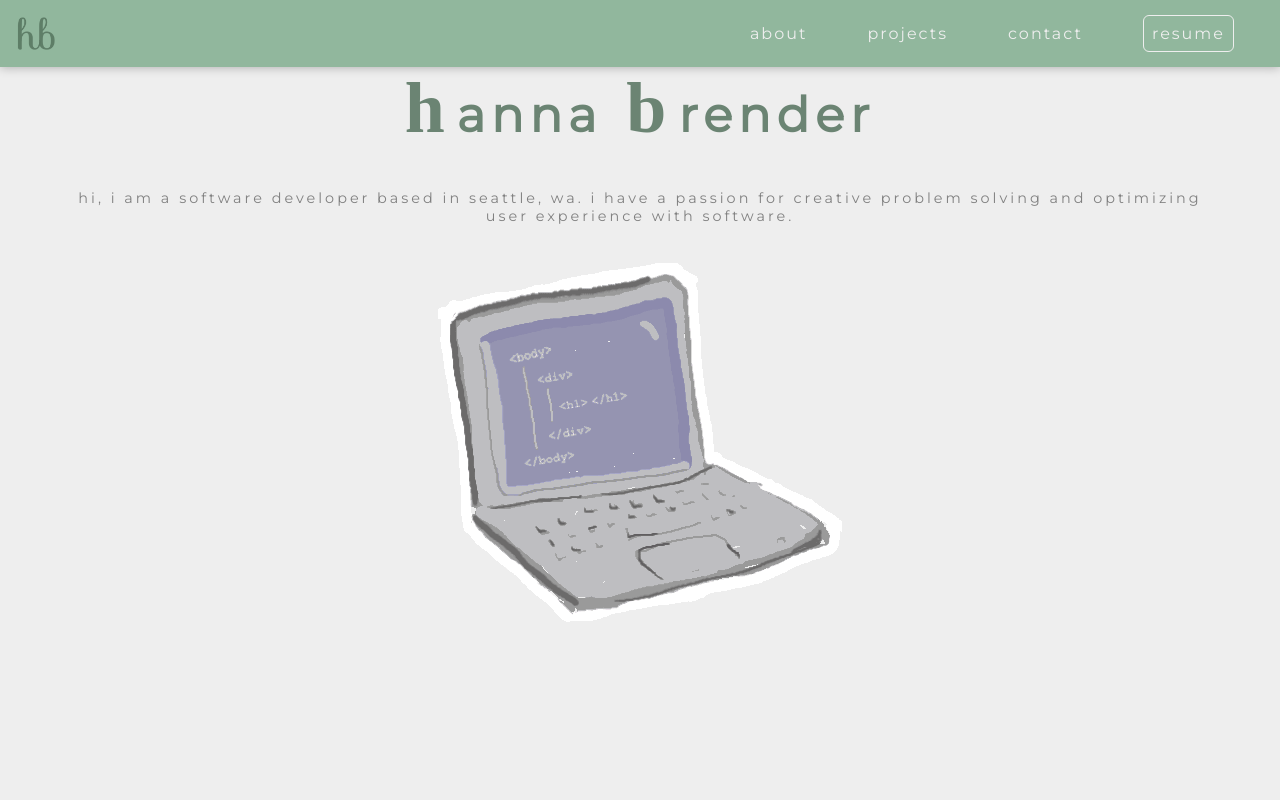
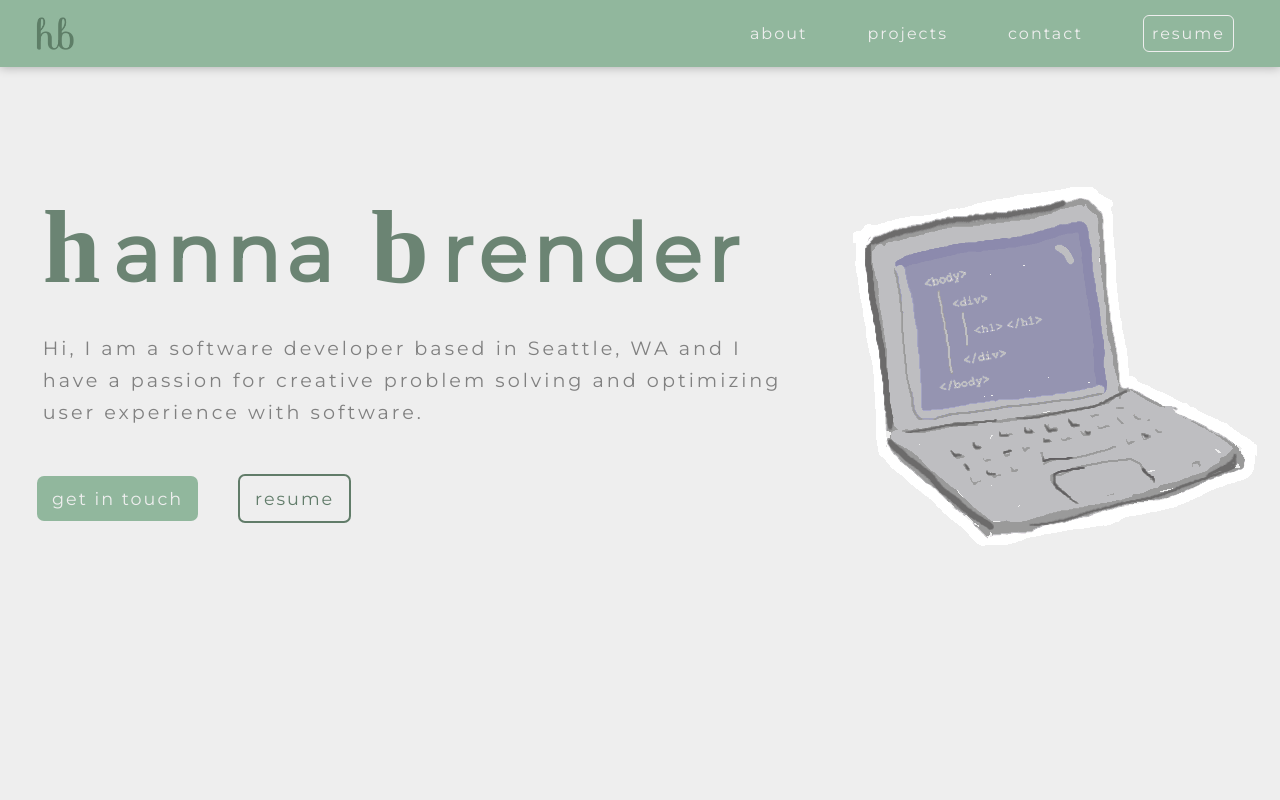
Before and after one commit to hbrender/my-website, a React (Create React App) app: page / in a window 1280 px wide. Shown: the top 800 px of the page. Built offline with nearby package versions, Linux system fonts and the light colour scheme; a web font is replaced by a local one.

Commit message:
Place home text, gif, and buttons

```diff
--- a/package.json
+++ b/package.json
@@ -2,6 +2,7 @@
   "name": "my-website",
   "version": "0.1.0",
   "private": true,
+  "homepage": "http://hbrender.github.io/my-website",
   "dependencies": {
     "@material-ui/core": "^4.11.2",
     "@material-ui/icons": "^4.11.2",
--- a/public/styles.css
+++ b/public/styles.css
@@ -49,7 +49,7 @@ h2 .first-letter {
 
 [class*="col-"] {
   float: left;
-  border: 1px solid red;
+  /* border: 1px solid red; */
 }
 
 /* Navbar */
@@ -65,6 +65,7 @@ nav {
 
 .logo {
   width: 40px;
+  margin-left: 1.5%;
 }
 
 /* .brand {
@@ -161,25 +162,61 @@ nav {
 /* Home */
 
 .home {
-  text-align: center;
+  /* text-align: center;   */
+  margin-top: 15vh;
   height: 100vh;
   justify-self: center;
 }
 
 .name {
-  font-size: 3rem;
+  font-size: 5rem;
   letter-spacing: 6px;
+  margin: 3% 5%;
+}
+
+.laptop-img {
+  max-width: 100%;
+  padding-right: 5%;
 }
 
 .home p {
-  font-size: 0.9rem;
+  font-size: 1.2rem;
   margin: 3% 5%;
   letter-spacing: 3px;
+  line-height: 2rem;
+  padding-right: 2%;
 }
 
 .home .first-letter{
-  font-size: 4.5rem;
+  font-size: 6.5rem;
   padding-right: 6px;
+}
+
+.home-buttons {
+  margin: 2%;
+  position: relative;
+}
+
+.home-buttons a {
+  display: inline-block;
+  padding: 12px 15px;
+  margin: 20px 20px;
+  text-align: center;
+  text-decoration: none;
+  letter-spacing: 2px;
+  border-radius: 7px;
+  font-size: 1.1rem;
+}
+
+.button-light {
+  background-color: #eee;
+  color: #577460ee;
+  border: solid 2px #577460ee;
+}
+
+.button-dark {
+  background-color:  #84af91de;
+  color: #eee;
 }
 
 /* About */
--- a/src/components/About.jsx
+++ b/src/components/About.jsx
@@ -2,7 +2,7 @@ import React from 'react';
 
 function About() {
   return (
-    <div class="about">
+    <div className="about">
       <h2><span className="first-letter">a</span>bout</h2>
       <p>Lorem Ipsum is simply dummy text of the printing and typesetting industry. Lorem Ipsum has been the industry's standard dummy text ever since the 1500s, when an unknown printer took a galley of type and scrambled it to make a type specimen book. It has survived not only five centuries, but also the leap into electronic typesetting, remaining essentially unchanged. It was popularised in the 1960s with the release of Letraset sheets containing Lorem Ipsum passages, and more recently with desktop publishing software like Aldus PageMaker including versions of Lorem Ipsum.</p>
     </div>
--- a/src/components/Home.jsx
+++ b/src/components/Home.jsx
@@ -3,14 +3,23 @@ import React from 'react';
 function Home() {
   return (
     <div className="home">
+      <div className="home-text col-8">
         <h1>
           <span className="name">
             <span className="first-letter">h</span>anna
             <span className="first-letter"> b</span>render
           </span>
         </h1>
-      <p>hi, i am a software developer based in seattle, wa. i have a passion for creative problem solving and optimizing user experience with software.</p>
-      <img src="images/laptopanim4.gif" alt="coding gif" />
+        <p>Hi, I am a software developer based in Seattle, WA and I have a passion for creative problem solving and optimizing user experience with software.</p>
+        <div className="home-buttons">
+          <a className="button-dark" href="mailto:hbrender615@gmail.com">get in touch</a>
+          <a className="button-light" target="_blank" rel="noreferrer" href="resume.pdf">resume</a>
+        </div>
+      </div>
+
+      <div className="home-img col-4">
+        <img className="laptop-img" src="images/laptopanim4.gif" alt="coding gif" />
+      </div>
     </div>
   );
 }
--- a/src/components/Navbar.jsx
+++ b/src/components/Navbar.jsx
@@ -11,7 +11,7 @@ function Navbar() {
   return (
     <div className="navbar">
       <nav className={burgerClicked ? "nav-active" : ""}>
-        <img className="logo" src="/images/logo.png" alt="Site icon"></img>
+        <img className="logo" src="images/logo.png" alt="Site icon"></img>
         <ul className={burgerClicked ? "nav-links-active nav-links" : "nav-links"}>
           <li><a href="#about">about</a></li>
           <li><a href="#projects">projects</a></li>
```
Lines whose indentation alone changed are shown as unchanged.
